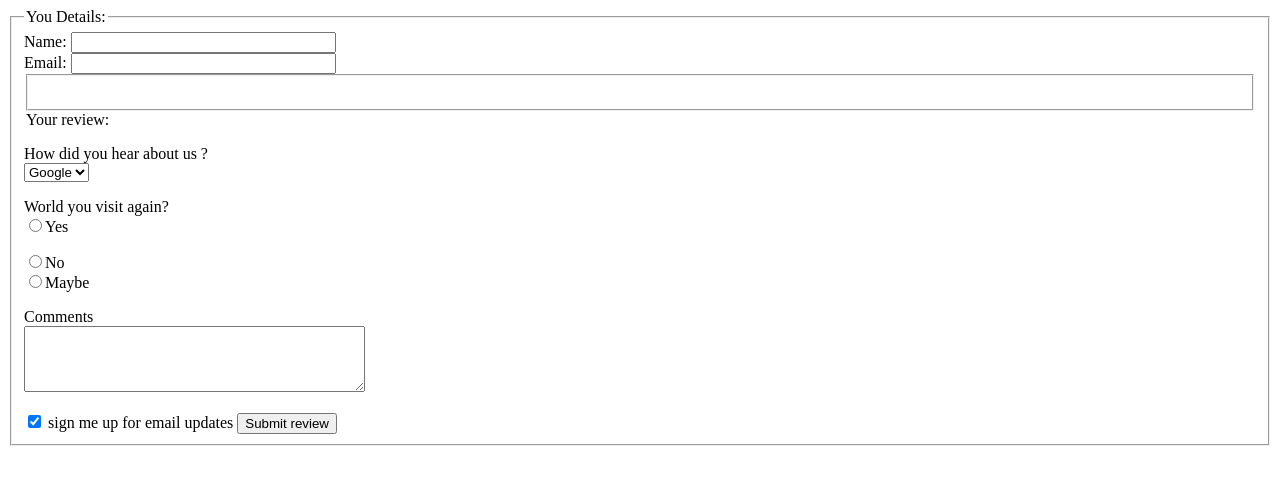
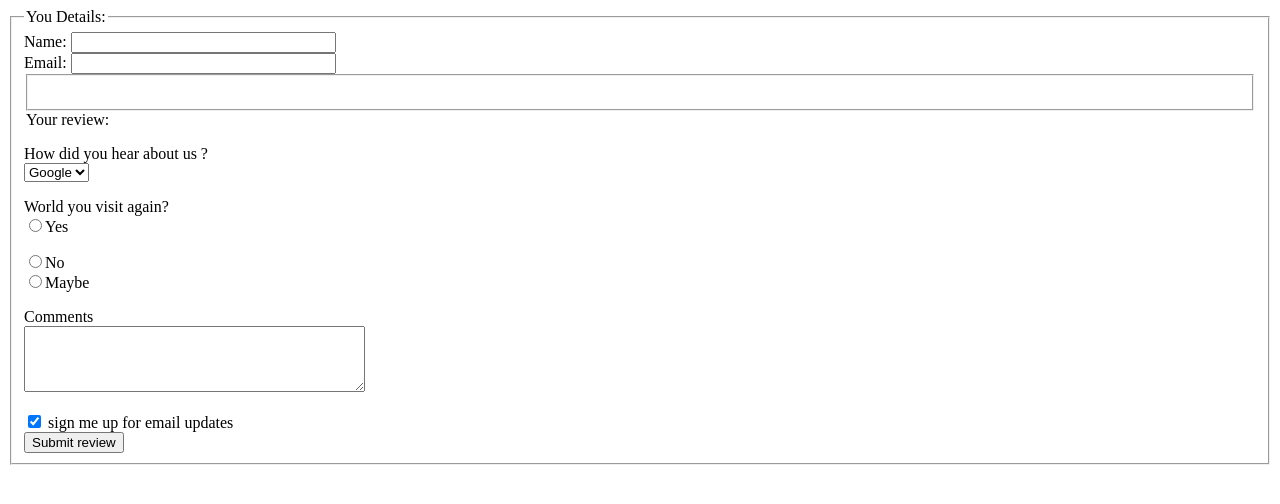
Before and after one commit to MinhMVT/CodeZ-Filedex, a plain HTML site: page Froms demo.html in a window 1280 px wide. Drawn offline with Linux system fonts and the light colour scheme.

Commit message:
Update Froms demo.html

```diff
--- a/Froms demo.html
+++ b/Froms demo.html
@@ -34,7 +34,7 @@
             <textarea id="Comments" cols="40" rows="4"></textarea>
         </p>
         <label for=""> <input type="checkbox" name="subscribe" checked="checked" />
-        sign me up for email updates</label>
+        sign me up for email updates</label><br />
         <input type="submit" value="Submit review" />
         </fieldset>
 
```
